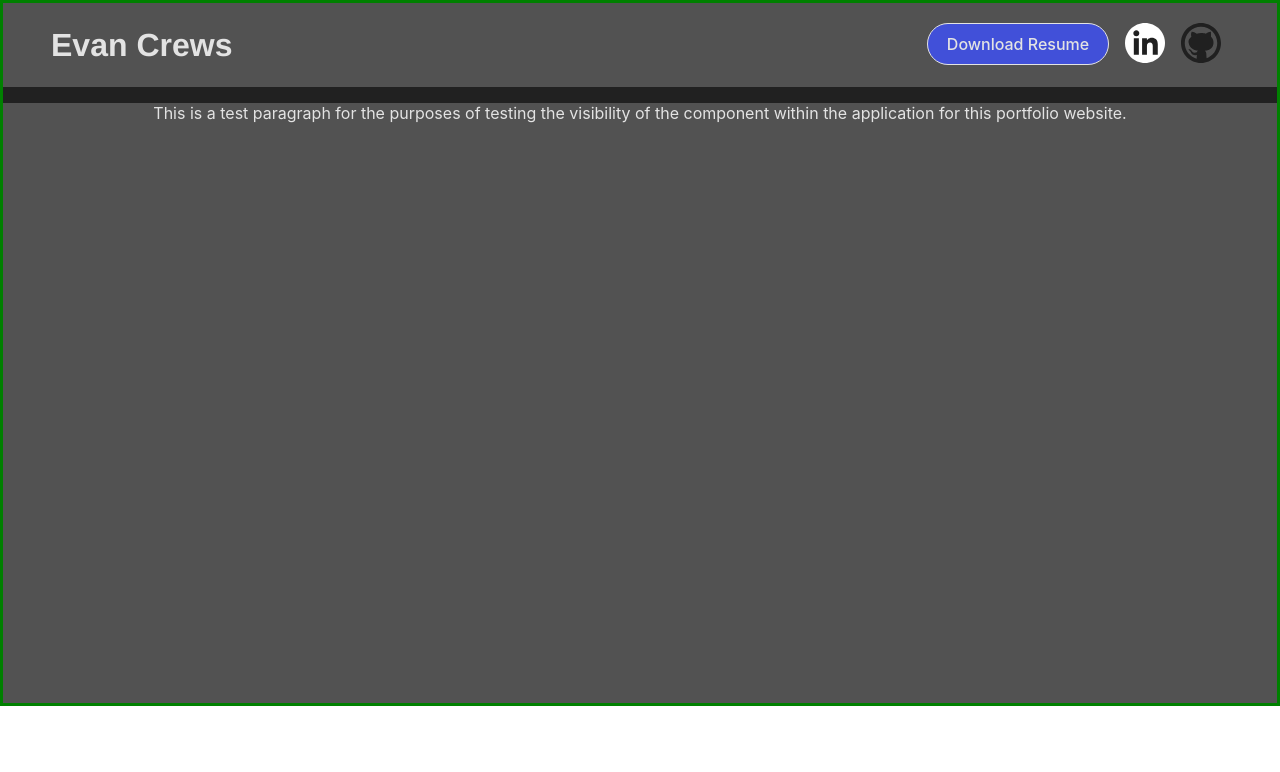
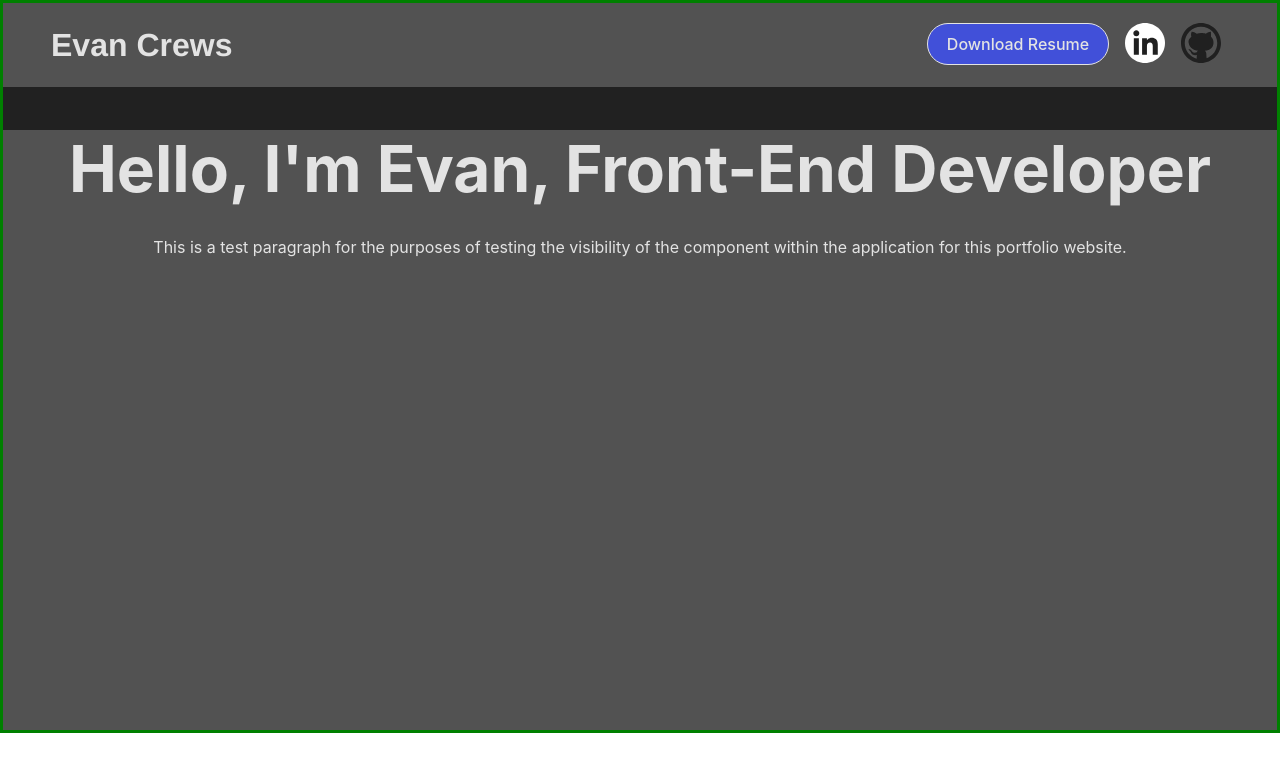
Before and after one commit to Evan-Crews/Portfolio-Website, a React (Create React App) app: page / in a window 1280 px wide. Shown: the top 772 px of the page. Built offline with nearby package versions, Linux system fonts and the light colour scheme.

Commit message:
created bio portion

```diff
--- a/src/Components/Biography/Biography.js
+++ b/src/Components/Biography/Biography.js
@@ -3,6 +3,11 @@ import './Biography.scss'
 function Biography () {
   return (
     <div className='biographyContainer'>
+      <div className='introDiv'>
+        <h1 className='introText'>
+          Hello, I'm Evan, Front-End Developer
+        </h1>
+      </div>
       <p className='bioInfo'>
         This is a test paragraph for the purposes of testing the visibility of the component within the application for this portfolio website.
       </p>
--- a/src/Components/Biography/Biography.scss
+++ b/src/Components/Biography/Biography.scss
@@ -7,3 +7,8 @@
 .bioInfo {
   color: $text-color;
 }
+.introText {
+  color: $text-color;
+  font-size: 64px;
+  height: 64px;
+}
```
